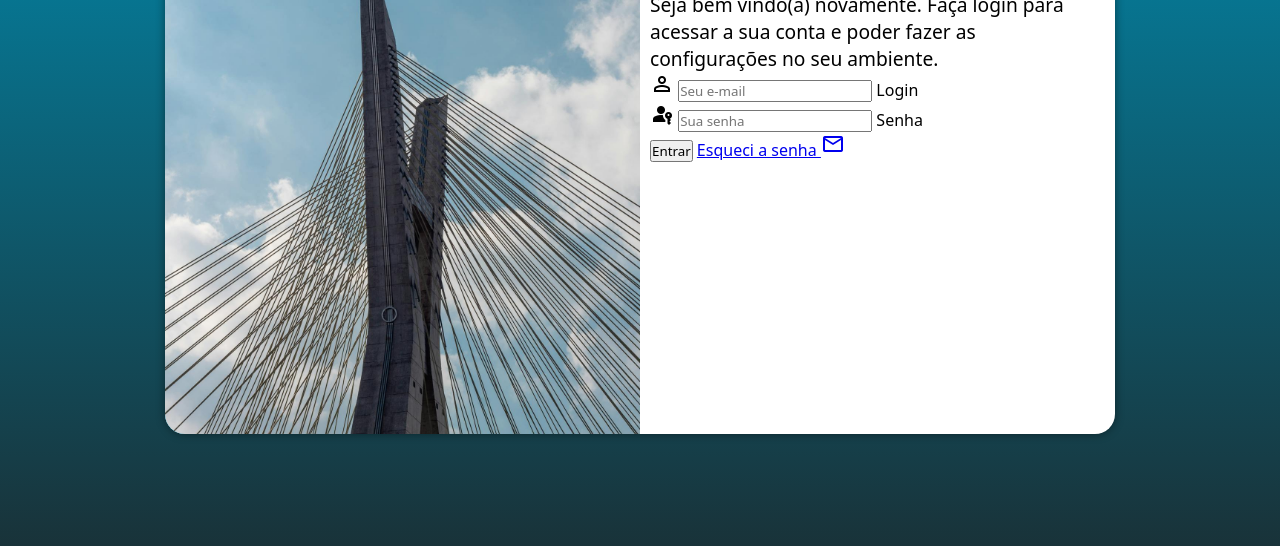
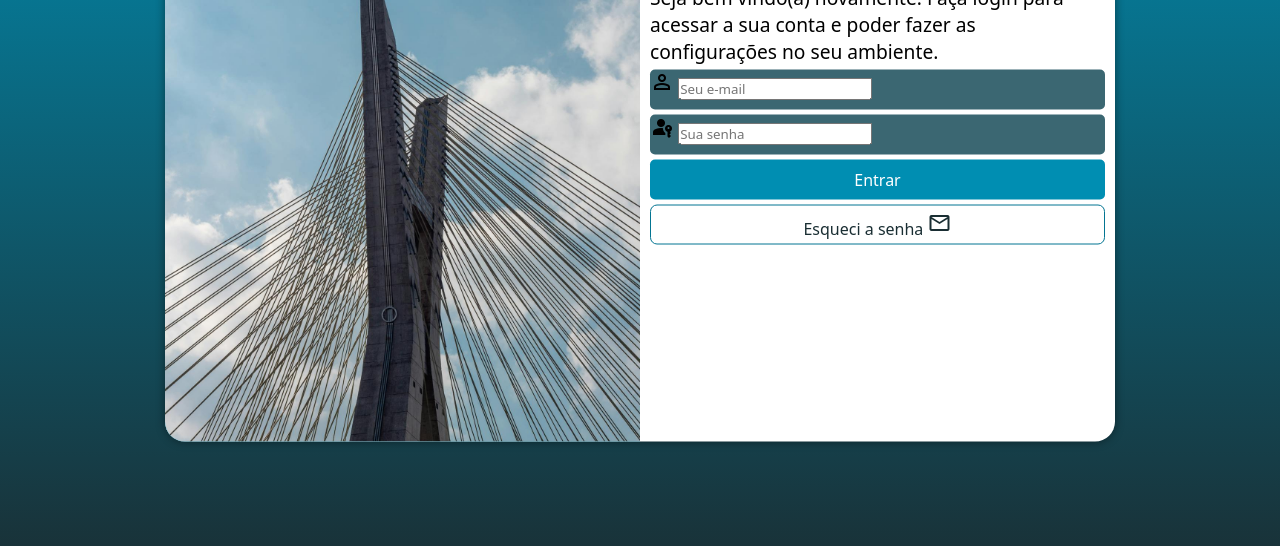
Before and after one commit to leticiapuga/Projeto_Login, a plain HTML site: page index.html in a window 1280 px wide. Shown: the part 216-762 px from the top of the page. Drawn offline with nearby package versions, Linux system fonts and the light colour scheme; a web font is replaced by a local one.

Commit message:
Tela de login quase finalizada

```diff
--- a/estilos/media-query.css
+++ b/estilos/media-query.css
@@ -61,4 +61,5 @@
     div#formulario > p{
         font-size: 1.2em;
     }
+
 }
--- a/estilos/style.css
+++ b/estilos/style.css
@@ -42,7 +42,7 @@
 
     background-color: white;
     width: 250px;
-    height: 500px;
+    height: 515px;
     border-radius: 20px;
 }
 
@@ -72,3 +72,55 @@
 div#formulario > p{
     font-size: 0.8em;
 }
+
+form > div.campo{
+    background-color: #3b6772;
+    display: block;
+    width: 100%;
+    height: 40px;
+    border-radius: 5px;
+    margin: 5px 0px;
+}
+
+div.campo > label{
+    display: none;
+}
+
+form > input[type=submit]{
+    display: block;
+    font-size: 1em;
+    width: 100%;
+    height: 40px;
+    background-color: #008EB2;
+    color: white;
+    border: none;
+    border-radius: 5px;
+    cursor: pointer;
+}
+
+form > input[type=submit]:hover{
+    background-color: #005266;
+}
+
+form > a.botao{
+    display: block;
+    text-align: center;
+    font-size: 1em;
+    width: 100%;
+    height: 40px;
+    padding-top: 5px;
+    margin-top: 5px;
+    background-color: white;
+    color: #1A2E33;
+    border: 1px solid #037592;
+    border-radius: 7px;
+    text-decoration: none;
+}
+
+form > a.botao:hover{
+    background-color: #047b99;
+}
+
+form > a.botao > i{
+    font-size: 0.8em;
+}
--- a/index.html
+++ b/index.html
@@ -54,7 +54,7 @@
 
                     <input type="submit" value="Entrar">
 
-                    <a href="esqueci.html">
+                    <a href="esqueci.html" class="botao">
                         Esqueci a senha <span class="material-symbols-outlined">
                             mail
                         </span>
```
